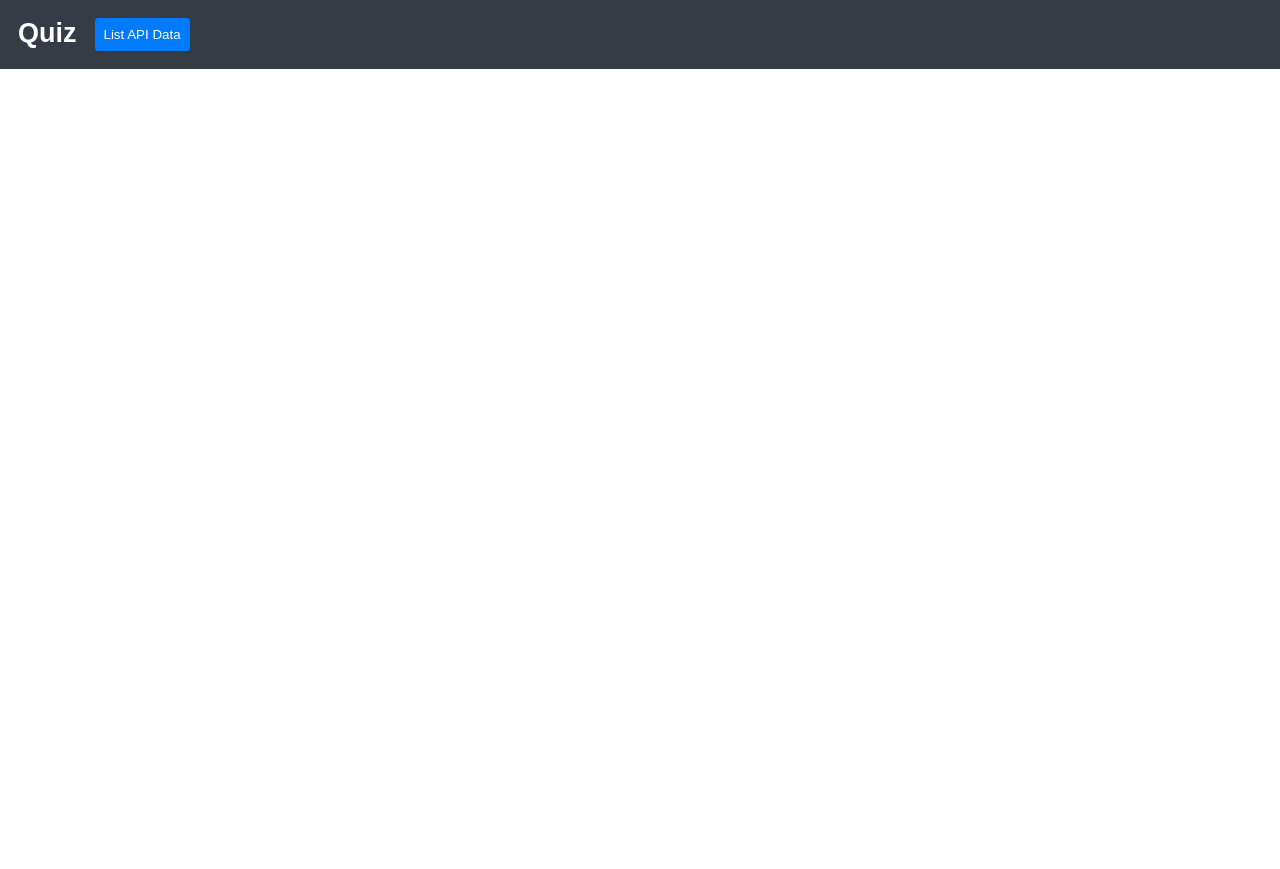
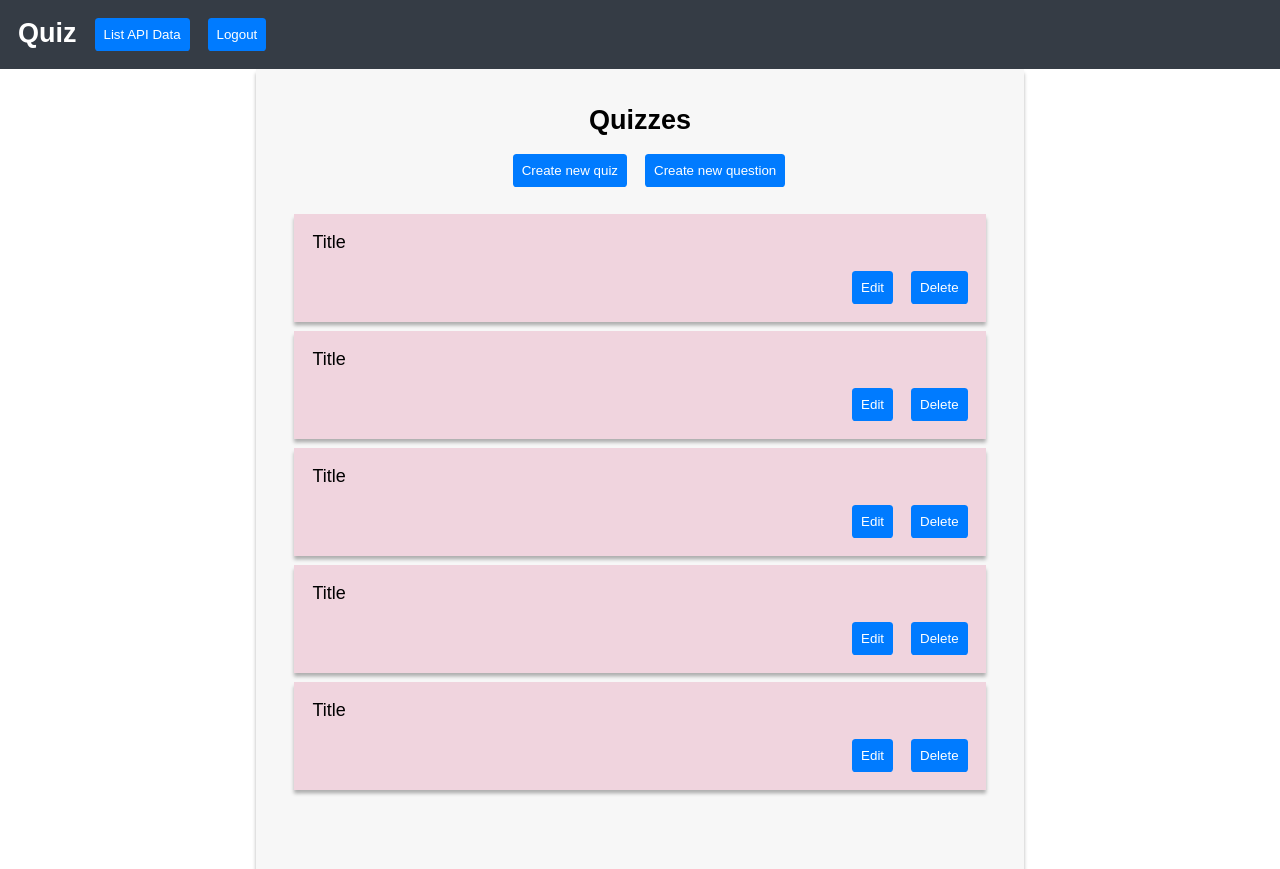
Before and after one commit to SamuelThand/quiz-app-frontend, an Angular app: page /admin-home in a window 1280 px wide. Before the commit this address led to /. Before the commit the page ends 800 px from the top, so only its background shows below. Built offline with nearby package versions, Linux system fonts and the light colour scheme.

Commit message:
Built html and css template for admin-home component

```diff
--- a/src/app/admin-home/admin-home.component.css
+++ b/src/app/admin-home/admin-home.component.css
@@ -0,0 +1,64 @@
+.list-container {
+  margin: 0 auto;
+  width: 60%;
+  height: 100vh;
+  display: flex;
+  flex-direction: column;
+  background-color: #f7f7f7;
+  box-shadow: 0 0.2rem 0.2rem rgb(0 0 0 / 30%);
+}
+
+h2 {
+  margin-top: 1rem;
+  padding: 1rem;
+  align-self: center;
+}
+
+.create-buttons {
+  margin: 0 auto;
+  margin-bottom: 1rem;
+  display: flex;
+  flex-direction: row;
+}
+
+.list-item {
+  display: flex;
+  flex-direction: column;
+  margin: 0 auto;
+  margin-top: 0.5rem;
+  padding: 1rem;
+  width: 90%;
+  box-shadow: 0 0.2rem 0.2rem rgb(0 0 0 / 30%);
+  background-color: #e08dab54;
+  user-select: none;
+  transition: transform 0.25s;
+}
+
+.button-group {
+  display: flex;
+  flex-direction: row;
+  justify-content: flex-end;
+}
+
+button {
+  color: #fff;
+  background-color: #007bff;
+  border: 0;
+  border-radius: 0.2rem;
+  margin-left: 1rem;
+  padding: 0.5rem;
+}
+
+.button-group button {
+  margin-top: 1rem;
+}
+
+button:hover {
+  cursor: pointer;
+  opacity: 0.5;
+}
+
+.list-item:hover {
+  cursor: pointer;
+  transform: scale(1.025);
+}
--- a/src/app/admin-home/admin-home.component.html
+++ b/src/app/admin-home/admin-home.component.html
@@ -1 +1,46 @@
-<p>admin-home works!</p>
+<!DOCTYPE html>
+
+<section class="list-container">
+  <h2>Quizzes</h2>
+  <div class="create-buttons">
+    <button routerLink="/admin-quiz">Create new quiz</button>
+    <button routerLink="/admin-question">Create new question</button>
+  </div>
+
+  <!-- TODO populatea från databas -->
+  <div class="list-item">
+    <p>Title</p>
+    <div class="button-group">
+      <button>Edit</button>
+      <button>Delete</button>
+    </div>
+  </div>
+  <div class="list-item">
+    <p>Title</p>
+    <div class="button-group">
+      <button>Edit</button>
+      <button>Delete</button>
+    </div>
+  </div>
+  <div class="list-item">
+    <p>Title</p>
+    <div class="button-group">
+      <button>Edit</button>
+      <button>Delete</button>
+    </div>
+  </div>
+  <div class="list-item">
+    <p>Title</p>
+    <div class="button-group">
+      <button>Edit</button>
+      <button>Delete</button>
+    </div>
+  </div>
+  <div class="list-item">
+    <p>Title</p>
+    <div class="button-group">
+      <button>Edit</button>
+      <button>Delete</button>
+    </div>
+  </div>
+</section>
--- a/src/app/app-routing.module.ts
+++ b/src/app/app-routing.module.ts
@@ -1,4 +1,5 @@
 import { RouterModule, Routes } from '@angular/router';
+import { AdminHomeComponent } from './admin-home/admin-home.component';
 import { ApiDataComponent } from './api-data/api-data.component';
 import { LoginComponent } from './login/login.component';
 import { NgModule } from '@angular/core';
@@ -7,7 +8,8 @@ import { RegisterComponent } from './register/register.component';
 const routes: Routes = [
   { path: '', component: LoginComponent },
   { path: 'api-data', component: ApiDataComponent },
-  { path: 'register', component: RegisterComponent }
+  { path: 'register', component: RegisterComponent },
+  { path: 'admin-home', component: AdminHomeComponent }
 ];
 
 @NgModule({
--- a/src/app/app.component.html
+++ b/src/app/app.component.html
@@ -4,6 +4,8 @@
   <nav>
     <h1><a routerLink="">Quiz</a></h1>
     <button routerLink="/api-data">List API Data</button>
+    <!-- TODO visa endast om en admin är inloggad -->
+    <button class="logout" routerLink="">Logout</button>
   </nav>
 </header>
 
--- a/src/app/login/login.component.html
+++ b/src/app/login/login.component.html
@@ -28,7 +28,7 @@
       <div class="form-group">
         <!-- TODO Ingen routerlink, authentication.
            låt form validation bestämma om den ska gå vidare eller inte.-->
-        <button routerLink="/register" >Login</button>
+        <button routerLink="/admin-home" >Login</button>
       </div>
       <div class="form-group">
         <a class="create-new-user" routerLink="/register">Create new user</a>
```
